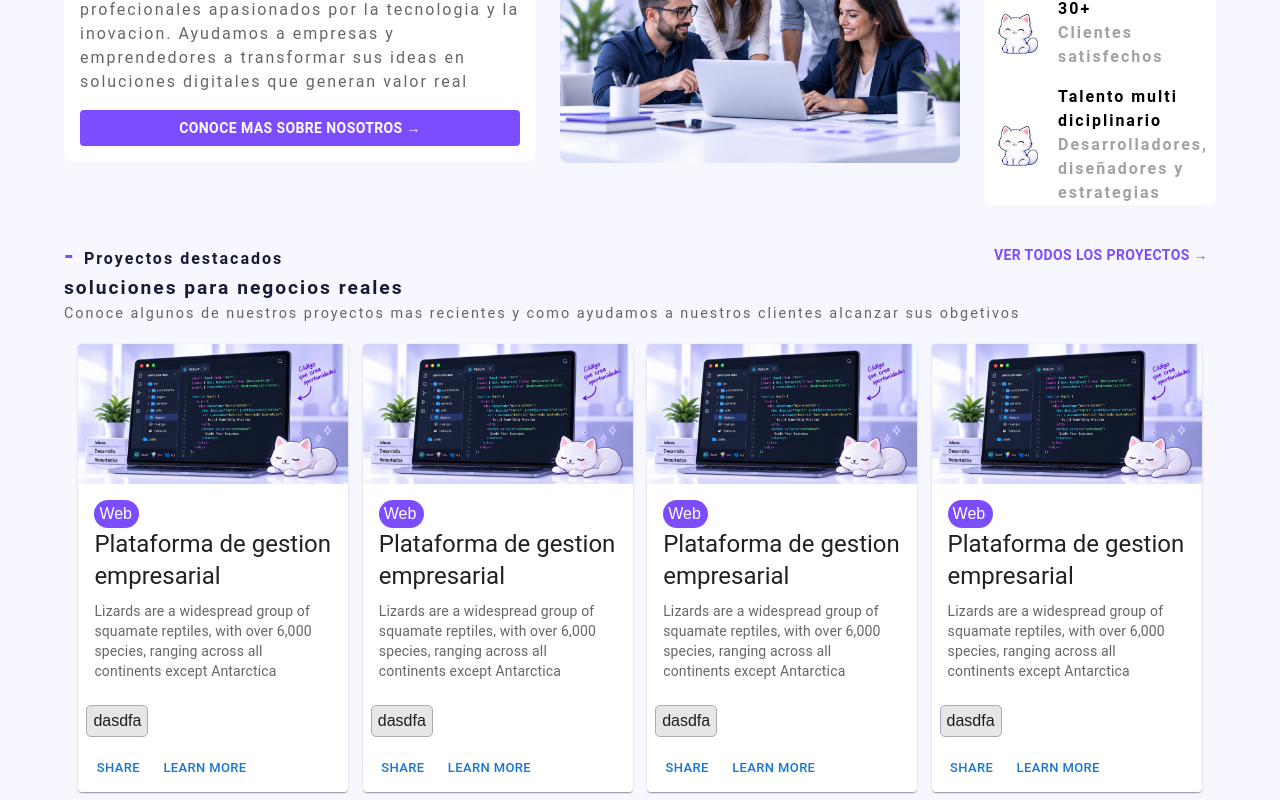
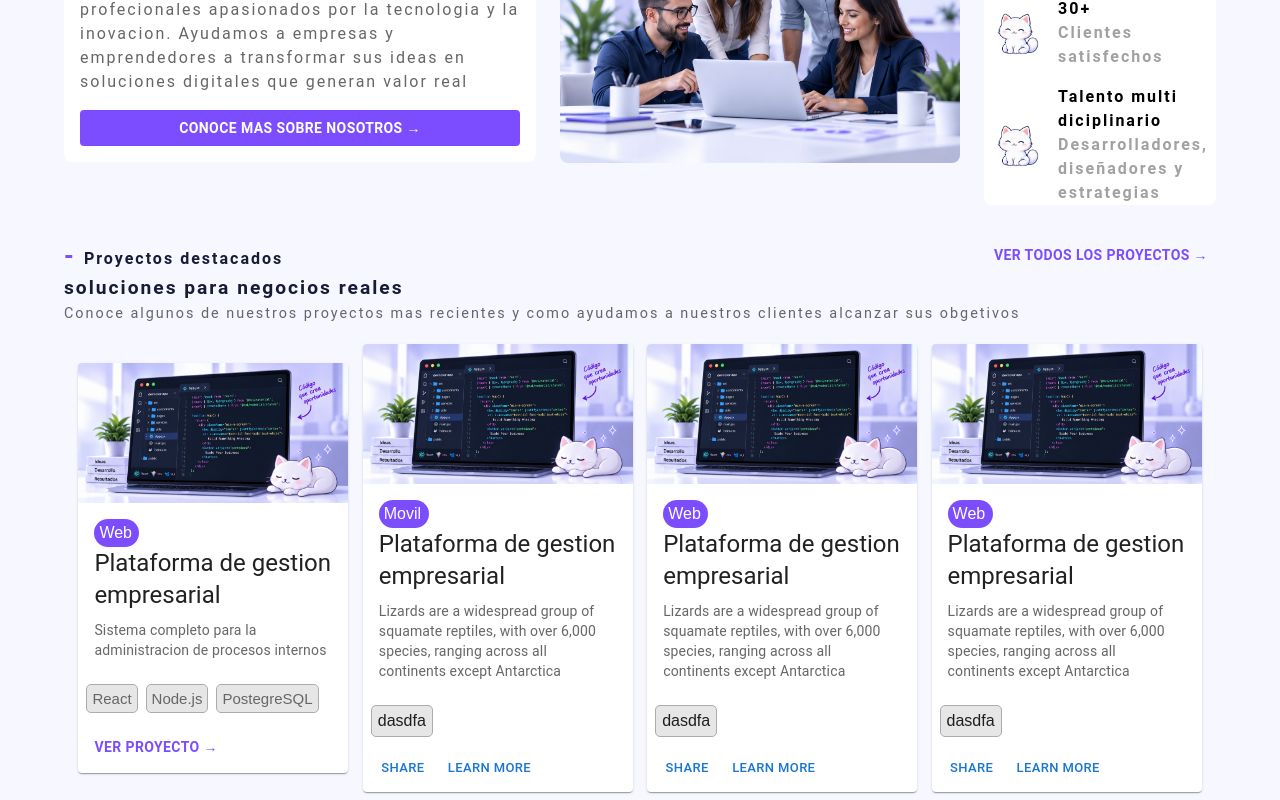
Before and after one commit to jessicahernandezt/dev-nova-solutions, a React (Vite) app: page / in a window 1280 px wide. Shown: the part 1182-1982 px from the top of the page. Built offline with nearby package versions, Linux system fonts and the light colour scheme.

Commit message:
una tarjeta lista

```diff
--- a/src/components/Proyectos.jsx
+++ b/src/components/Proyectos.jsx
@@ -29,23 +29,23 @@ function Proyectos() {
                                     Plataforma de gestion empresarial
                                 </Typography>
                                 <Typography variant="body2" sx={{ color: 'text.secondary' }}>
-                                Lizards are a widespread group of squamate reptiles, with over 6,000
-                                species, ranging across all continents except Antarctica
+                                Sistema completo para la administracion de procesos internos
                                 </Typography>
                             </CardContent>
                             <CardActions>
-                                <Box sx={{backgroundColor:'#e6e6e6', borderRadius:'5px', border:'1px solid #acacac', padding:'6px'}}>dasdfa</Box>
+                                <Box sx={{backgroundColor:'#e6e6e6', borderRadius:'5px', border:'1px solid #acacac', padding:'5px', fontSize:'15px', color:'#666'}}>React</Box>
+                                <Box sx={{backgroundColor:'#e6e6e6', borderRadius:'5px', border:'1px solid #acacac', padding:'5px', fontSize:'15px', color:'#666'}}>Node.js</Box>
+                                <Box sx={{backgroundColor:'#e6e6e6', borderRadius:'5px', border:'1px solid #acacac', padding:'5px', fontSize:'15px', color:'#666'}}>PostegreSQL</Box>
                             </CardActions>
                             <CardActions>
-                                <Button size="small">Share</Button>
-                                <Button size="small">Learn More</Button>
+                                <Button sx={{color: '#7c4dff', fontWeight:"bold"}}>Ver proyecto →</Button>
                             </CardActions>
                         </Card>
 
                         <Card sx={{ maxWidth: 270}}>
                             <CardMedia sx={{ height: 140 }} image="/img (8).png" title="neko"/>
                             <CardContent>
-                                <Box component='div' sx={{backgroundColor:'#7c4dff', color:'white', borderRadius:'50px', padding:'5px', maxWidth:'45px'}}>Web</Box>
+                                <Box component='div' sx={{backgroundColor:'#7c4dff', color:'white', borderRadius:'50px', padding:'5px', maxWidth:'50px'}}>Movil</Box>
                                 <Typography gutterBottom variant="h5" component="div">
                                     Plataforma de gestion empresarial
                                 </Typography>
```
